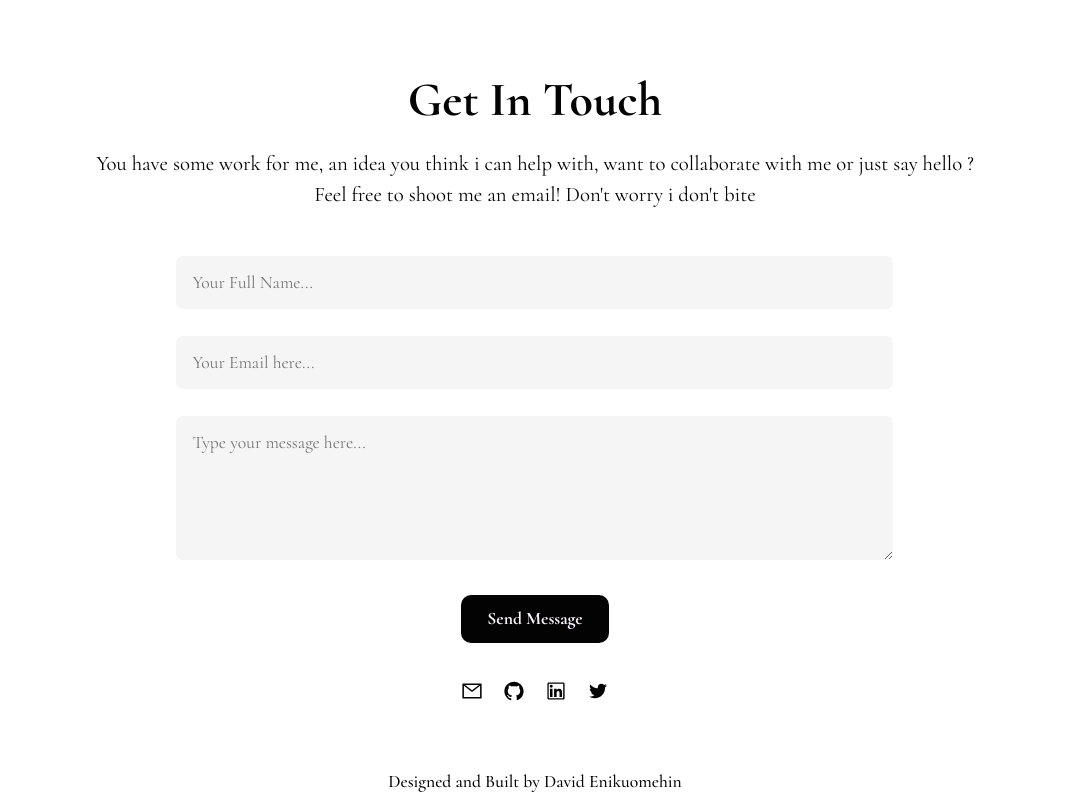
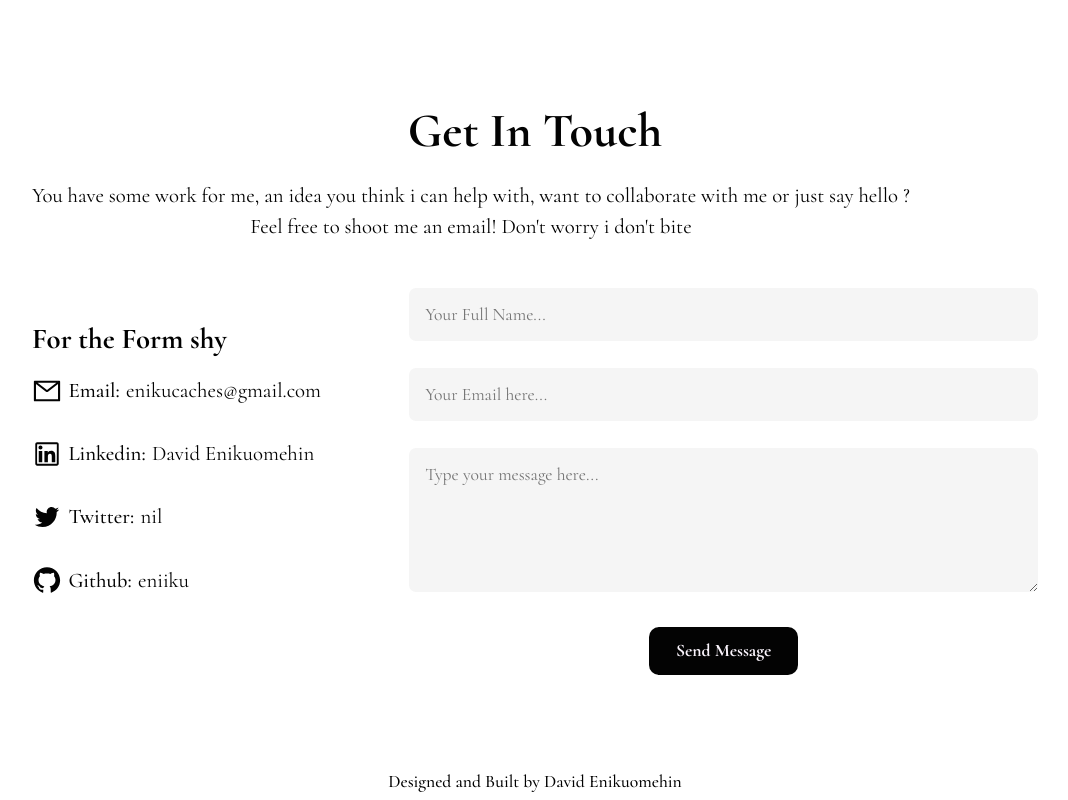
Before and after one commit to eniiku/enikudavid.me, a React (Vite) app: page / in a window 1280 px wide. Shown: the part 878-1678 px from the top of the page, without its empty margins (105-1173 px from the left). Built offline with nearby package versions, Linux system fonts and the light colour scheme.

Commit message:
style(Contact): add responsive contact details section

```diff
--- a/src/container/Contact/Contact.scss
+++ b/src/container/Contact/Contact.scss
@@ -24,6 +24,56 @@
         display: block;
       }
     }
+
+    .app__contact--details {
+      display: flex;
+      justify-content: center;
+      align-items: center;
+      width: 100%;
+
+      .app__contact--details--left {
+        text-align: left;
+        width: 60%;
+
+        h1 {
+          font-size: 1.8rem;
+        }
+
+        ul {
+          list-style-type: none;
+
+          a {
+            text-decoration: none;
+            color: inherit;
+          }
+
+          p {
+            text-align: left;
+            display: inline-flex;
+
+            & :first-child {
+              font-weight: 500;
+              margin-right: 0.4rem;
+            }
+
+            span {
+              display: flex;
+              align-items: center;
+              justify-content: center;
+              svg {
+                width: 30px;
+                height: 30px;
+                margin-right: 0.3rem;
+              }
+            }
+          }
+        }
+
+        @media screen and (max-width: 760px) {
+          display: none;
+        }
+      }
+    }
   }
 
   .app__contact--icons {
@@ -38,5 +88,8 @@
         height: 22px;
       }
     }
+    @media screen and (min-width: 760px) {
+      display: none;
+    }
   }
 }
--- a/src/container/Contact/Contact.tsx
+++ b/src/container/Contact/Contact.tsx
@@ -18,7 +18,47 @@ const Contact = () => (
         </span>{' '}
         Feel free to shoot me an email! Don't worry i don't bite
       </p>
-      <Form />
+      <div className="app__contact--details">
+        <div className="app__contact--details--left">
+          <h1>For the Form shy</h1>
+          <ul className="p--text">
+            {[
+              [
+                'Email',
+                <AiOutlineMail />,
+                'mail:to enikucaches@gmail.com',
+                'enikucaches@gmail.com',
+              ],
+              [
+                'Linkedin',
+                <AiOutlineLinkedin />,
+                'https://ng.linkedin.com/in/david-enikuomehin',
+                'David Enikuomehin',
+              ],
+              ['Twitter', <AiOutlineTwitter />, 'https://twitter.com/#', 'nil'],
+              [
+                'Github',
+                <AiOutlineGithub />,
+                'https://github.com/eniiku',
+                'eniiku',
+              ],
+            ].map(([header, icon, link, text]) => (
+              <li key={header.toString()}>
+                <a href={link.toString()}>
+                  <p>
+                    <span>
+                      {icon}
+                      {header}:
+                    </span>{' '}
+                    <span> {text}</span>
+                  </p>
+                </a>
+              </li>
+            ))}
+          </ul>
+        </div>
+        <Form />
+      </div>
     </main>
     <div className="app__contact--icons">
       <a href="mail:to enikucaches@gmail.com" aria-label="mail">
```
Also changed, not shown: 2 other files (tests, documents, lock files or other folders).
